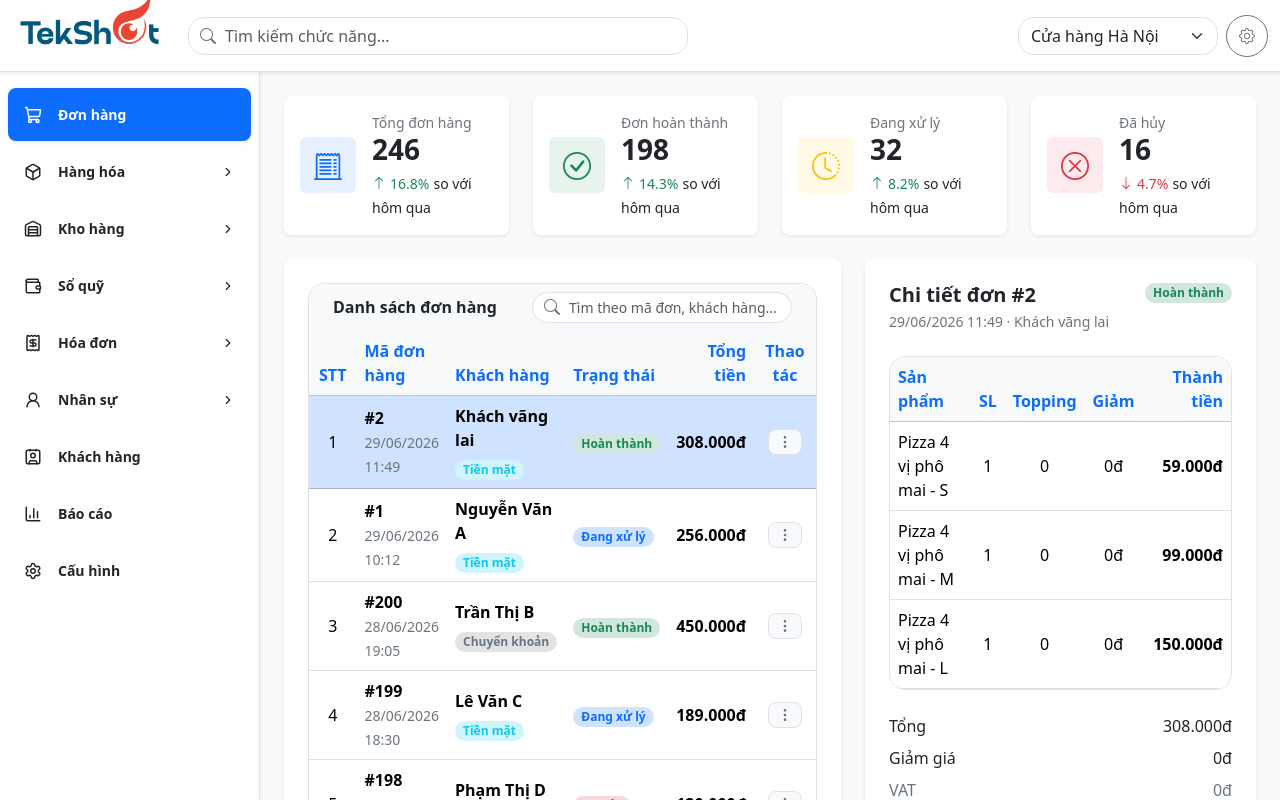
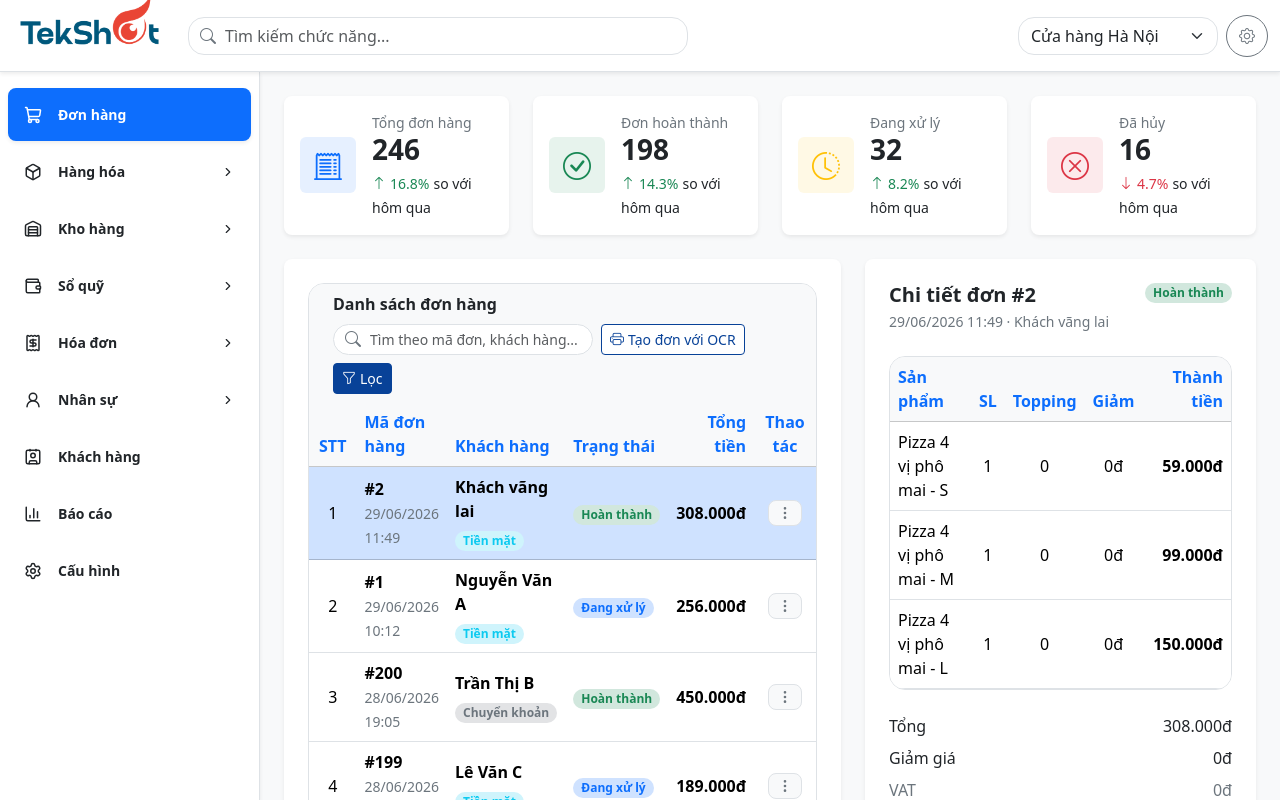
Before and after one commit to Spot204/Tekshot_OS, a React (Vite) app: page /order in a window 1280 px wide. Shown: the top 800 px of the page. Built offline with nearby package versions, Linux system fonts and the light colour scheme.

Commit message:
fix config 1

```diff
--- a/src/components/ui/Table.tsx
+++ b/src/components/ui/Table.tsx
@@ -31,6 +31,8 @@ export interface TableProps<T> {
   /** Field làm React key cho từng dòng */
   rowKey: keyof T;
   title?: string;
+  /** Nút/điều khiển thêm ở hàng tiêu đề, đứng cạnh ô tìm kiếm */
+  actions?: ReactNode;
   searchValue?: string;
   /** Truyền vào thì Table tự hiện ô tìm kiếm ở hàng tiêu đề */
   onSearchChange?: (value: string) => void;
@@ -58,6 +60,7 @@ function Table<T>({
   data,
   rowKey,
   title,
+  actions,
   searchValue,
   onSearchChange,
   searchPlaceholder = "Tìm kiếm...",
@@ -70,7 +73,7 @@ function Table<T>({
 }: TableProps<T>) {
   const effectivePageSize = pageSize ?? data.length;
   const totalColumnCount = columns.length + (showIndex ? 1 : 0);
-  const hasTitleRow = Boolean(title || onSearchChange);
+  const hasTitleRow = Boolean(title || onSearchChange || actions);
 
   const cellContent = (column: Column<T>, row: T): ReactNode => {
     if (column.render) return column.render(row);
@@ -92,8 +95,9 @@ function Table<T>({
                     )}
                   </div>
 
+                  <div className="d-flex align-items-center flex-wrap gap-2">
                     {onSearchChange && (
-                    <div style={{ maxWidth: "260px", width: "100%" }}>
+                      <div style={{ width: "260px" }}>
                         <Input
                           size="sm"
                           placeholder={searchPlaceholder}
@@ -103,6 +107,9 @@ function Table<T>({
                         />
                       </div>
                     )}
+
+                    {actions}
+                  </div>
                 </div>
               </th>
             </tr>
--- a/src/pages/orders/OrderList.tsx
+++ b/src/pages/orders/OrderList.tsx
@@ -1,5 +1,6 @@
 import { useMemo, useState } from "react";
 import Card from "../../components/ui/Card";
+import Button from "../../components/ui/Button";
 import Table from "../../components/ui/Table";
 import TablePagination from "../../components/ui/TablePagination";
 import { createOrderColumns } from "./orderColumns";
@@ -68,6 +69,22 @@ export default function OrderList({
         searchValue={search}
         onSearchChange={handleSearchChange}
         searchPlaceholder="Tìm theo mã đơn, khách hàng..."
+        actions={
+          <>
+            <Button
+              customVariant="secondary"
+              size="sm"
+              onClick={() => console.log("Tạo đơn với OCR")}
+            >
+              <i className="bi bi-printer me-1" aria-hidden="true" />
+              Tạo đơn với OCR
+            </Button>
+            <Button size="sm" onClick={() => console.log("Lọc đơn hàng")}>
+              <i className="bi bi-funnel me-1" aria-hidden="true" />
+              Lọc
+            </Button>
+          </>
+        }
         emptyMessage="Không tìm thấy đơn hàng phù hợp"
         activeRowKey={selectedOrderId}
         onRowClick={(order) => onSelectOrder(order.id)}
```
Lines whose indentation alone changed are shown as unchanged.
